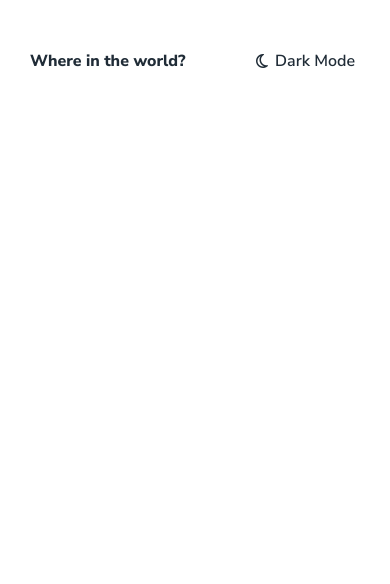
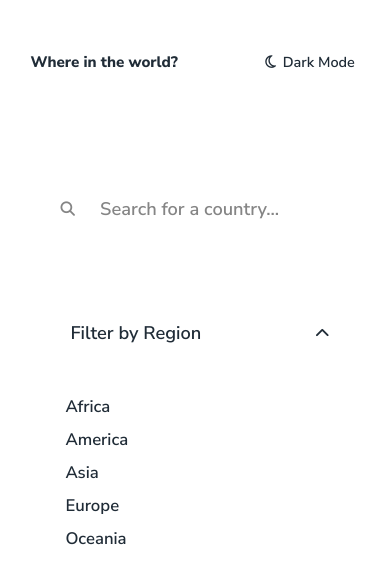
Before and after one commit to russo97/RestCountriesAPI, a Vue app: page /#/ in a window 390 px wide. Shown: the top 584 px of the page. Built offline with nearby package versions, Linux system fonts and the light colour scheme.

Commit message:
feat: configurado estilo responsivo da FilterArea

```diff
--- a/src/app/scss/_global.scss
+++ b/src/app/scss/_global.scss
@@ -1,12 +1,18 @@
 
-body {
+body,
+input,
+button {
   font-family: 'Nunito Sans', sans-serif;
 }
 
 .container {
   margin: 0 auto;
   max-width: 80rem;
-  padding: 2.8125rem 1.875rem;
+  padding: 3.125rem 2rem;
+
+  @include breakpoint-up (medium) {
+    padding: 2.8125rem 1.875rem;
+  }
 }
 
 @mixin flex {
--- a/src/app/scss/_reset.scss
+++ b/src/app/scss/_reset.scss
@@ -8,12 +8,14 @@
   user-select: none;
   text-decoration: none;
   box-sizing: border-box;
+  transition: all .3s ease-in-out;
   -webkit-tap-highlight-color: transparent;
 }
 
 html,
 body {
   height: 100%;
+  font-size: 95%;
 }
 
 body {
--- a/src/app/scss/styles.scss
+++ b/src/app/scss/styles.scss
@@ -1,5 +1,5 @@
 
 @import "reset";
 @import "variables";
+@import "mixins";
 @import "global";
-@import "mixins";
--- a/src/components/FilterArea.vue
+++ b/src/components/FilterArea.vue
@@ -1,13 +1,211 @@
 <template>
-  <div class="filterarea container"></div>
+  <div class="filterarea container" :class="{ dark: darkMode }">
+    <div class="filterarea__search">
+      <i class="fas fa-search"></i>
+      <input type="text" class="filterarea__search__input" placeholder="Search for a country..." />
+    </div>
+
+    <div class="filterarea__filter">
+      <span class="filterarea__filter__label">
+        Filter by Region
+      </span>
+      <i class="fas fa-chevron-down"></i>
+
+      <div class="filterarea__filter__regions">
+        <ul class="filterarea__filter__regions__list">
+          <li
+            class="filterarea__filter__regions__list__item"
+            :key="region"
+            v-for="region in regionList">
+              {{ region }}
+            </li>
+        </ul>
+      </div>
+    </div>
+  </div>
 </template>
 
 <script>
+  import { mapState } from 'vuex';
+
   export default {
-    name: "FilterArea"
+    name: "FilterArea",
+
+    computed: {
+      ...mapState('Countries', [
+        'darkMode',
+        'regionList'
+      ])
+    }
   }
 </script>
 
 <style lang="scss">
   @import "../../src/app/scss/styles.scss";
+
+  .filterarea {
+    $this: &;
+
+    @include flex {
+      align-items: center;
+      flex-direction: column;
+      justify-content: space-between;
+    }
+
+    @include breakpoint-up (desktop) {
+      flex-direction: row;
+    }
+
+    &__search,
+    &__filter {
+      position: relative;
+      padding: 20px 15px;
+      border-radius: 5px;
+
+      @include flex {
+        align-items: center;
+        justify-content: space-evenly;
+      }
+
+      @include breakpoint-down (desktop) {
+        align-self: flex-start;
+      }
+
+      @include breakpoint-up (desktop) {
+        max-height: 52px;
+      }
+    }
+
+    &__search {
+      width: 100%;
+      max-width: 688px;
+      color: $darkGray;
+      background-color: $white;
+      box-shadow: 0 1.5rem 2.5rem transparent;
+
+      @include breakpoint-up (desktop) {
+        max-width: 40%;
+      }
+
+      .fas {
+        color: $darkGray;
+      }
+
+      &__input {
+        width: 80%;
+        border: none;
+        font-weight: 600;
+        color: $darkGray;
+        padding: 5px 10px;
+        font-size: 1.2rem;
+        background-color: transparent;
+
+        @include breakpoint-up (desktop) {
+          font-size: 1rem;
+        }
+
+        &::placeholder {
+          font-weight: 600;
+          color: $darkGray;
+        }
+      }
+    }
+
+    &__filter {
+      width: 100%;
+      cursor: pointer;
+      max-width: 400px;
+      margin-top: 50px;
+      background-color: $white;
+
+      @include breakpoint-up (desktop) {
+        margin-top: 0;
+        max-width: 260px;
+      }
+
+      .fas {
+        color: $veryDarkBlue;
+        transform: rotate(180deg);
+      }
+
+      &__label {
+        width: 80%;
+        font-weight: 600;
+        padding: 5px 10px;
+        font-size: 1.2rem;
+        color: $veryDarkBlue;
+
+        @include breakpoint-up (desktop) {
+          font-size: 1rem;
+        }
+      }
+
+      &__regions {
+        width: 100%;
+        height: auto;
+        left: 0px;
+        top: 100%;
+        margin-top: 5px;
+        position: absolute;
+        background: $white;
+        padding: 15px 30px;
+        border-radius: inherit;
+
+        &__list {
+          @include flex {
+            flex-direction: column;
+          }
+
+          &__item {
+            padding: 5px 5px;
+            font-weight: 600;
+            font-size: 1.1rem;
+            color: $veryDarkBlue;
+            text-transform: capitalize;
+          }
+        }
+      }
+    }
+
+
+
+    // dark theme colors
+    &.dark {
+      #{$this}__search,
+      #{$this}__filter {
+        color: $white;
+        background-color: $darkBlue;
+
+        .fas {
+          color: $white;
+        }
+      }
+
+      #{$this}__search {
+        &__input {
+          color: $white;
+
+          &::placeholder {
+            color: $white;
+          }
+        }
+      }
+
+      #{$this}__filter {
+        color: $white;
+
+        &__label {
+          color: $white;
+        }
+
+        &__regions {
+          background-color: $darkBlue;
+
+          &__list__item {
+            color: $white;
+          }
+        }
+      }
+    }
+  }
 </style>
--- a/src/store/countries/state.js
+++ b/src/store/countries/state.js
@@ -1,5 +1,12 @@
 
 export default {
   darkMode: false,
-  sectionId: 'countriesList'
+  sectionId: 'countriesList',
+  regionList: [
+    'africa',
+    'america',
+    'asia',
+    'europe',
+    'oceania'
+  ]
 };
```
